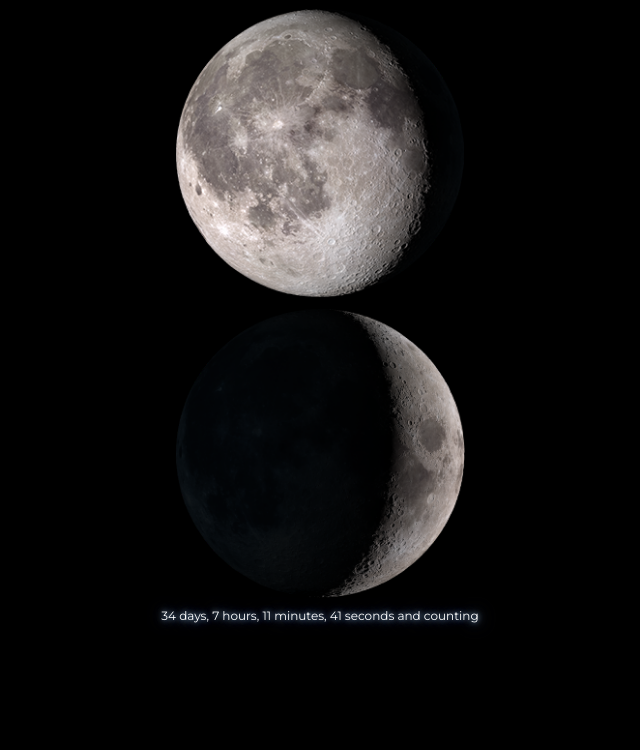
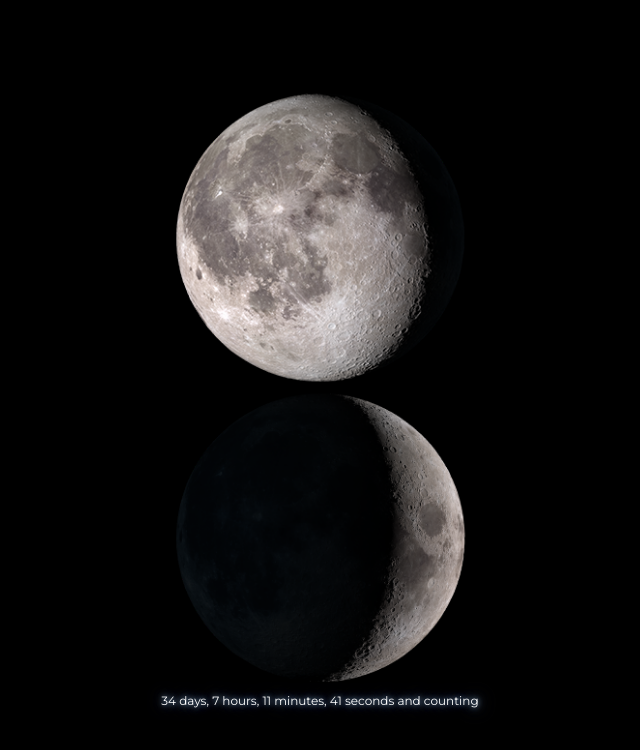
Before and after one commit to shashankktiwarii/anamika, a plain HTML site: page index.html in a window 1280 px wide. Shown: the whole page, without its empty margins (320-960 px from the left). Drawn offline with Linux system fonts and the light colour scheme.

Commit message:
Update style.css

```diff
--- a/style.css
+++ b/style.css
@@ -5,10 +5,17 @@ body{
 }
 
 
+
 .container{
     text-align:center;
     align-items: center;
+    position: absolute;
+    left: 50%;
+    top: 50%;
+    -webkit-transform: translate(-50%, -50%);
+    transform: translate(-50%, -50%);
 }
+
 
 #moon{
     display: block;
```
